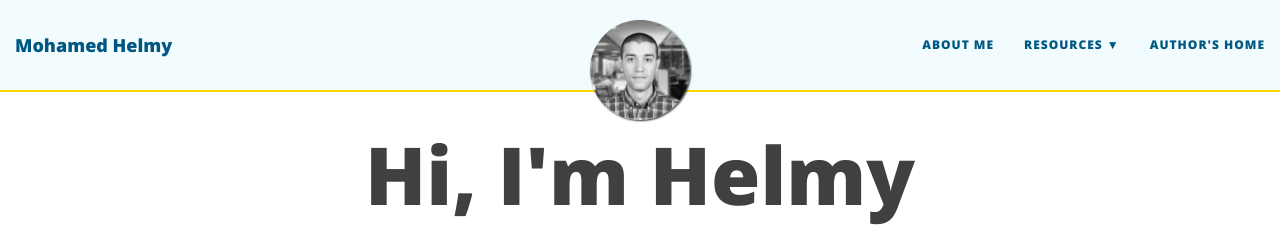
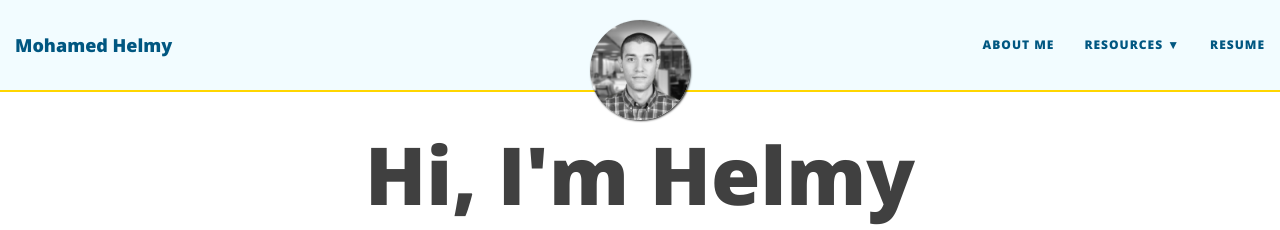
Before and after one commit to M-Helmy/m-helmy.github.io, a Jekyll site: the page built from index.html, in a window 1280 px wide. Shown: the top 230 px of the page. Built offline with Jekyll 4.4.1, drawn with Linux system fonts in a browser that asks for light colours; nearby versions of some CDN libraries; the list of posts is cut into pages by our own code.

Commit message:
Update _config.yml

```diff
--- a/_config.yml
+++ b/_config.yml
@@ -28,7 +28,7 @@ navbar-links:
     - Beautiful Jekyll: "http://deanattali.com/beautiful-jekyll/"
     - Learn markdown: "http://www.markdowntutorial.com/"
     - GitHub Pages: "https://pages.github.com/"
-  Author's home: "http://deanattali.com"
+  Resume: "http://deanattali.com"
 
 # Image to show in the navigation bar - image must be a square (width = height)
 # Remove this parameter if you don't want an image in the navbar
```
